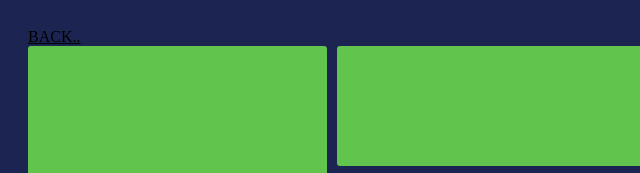
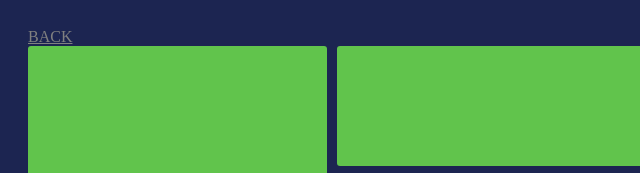
Before and after one commit to shahrozkhan-tech/grid-task, a plain HTML site: page grid.html in a window 1280 px wide. Shown: the top 173 px of the page, 0-640 px from the left. Drawn offline with Linux system fonts and the light colour scheme.

Commit message:
Update grid.html

```diff
--- a/grid.html
+++ b/grid.html
@@ -99,8 +99,7 @@
     </style>
 </head>
 <body>
-    <a style="color: black;" href="grid.html">BACK..</a>
-
+    <a style="color:gray;" href="index.html">BACK</a>
 <div class="wrapper">
     <div class="box green tall"></div>
 
```
